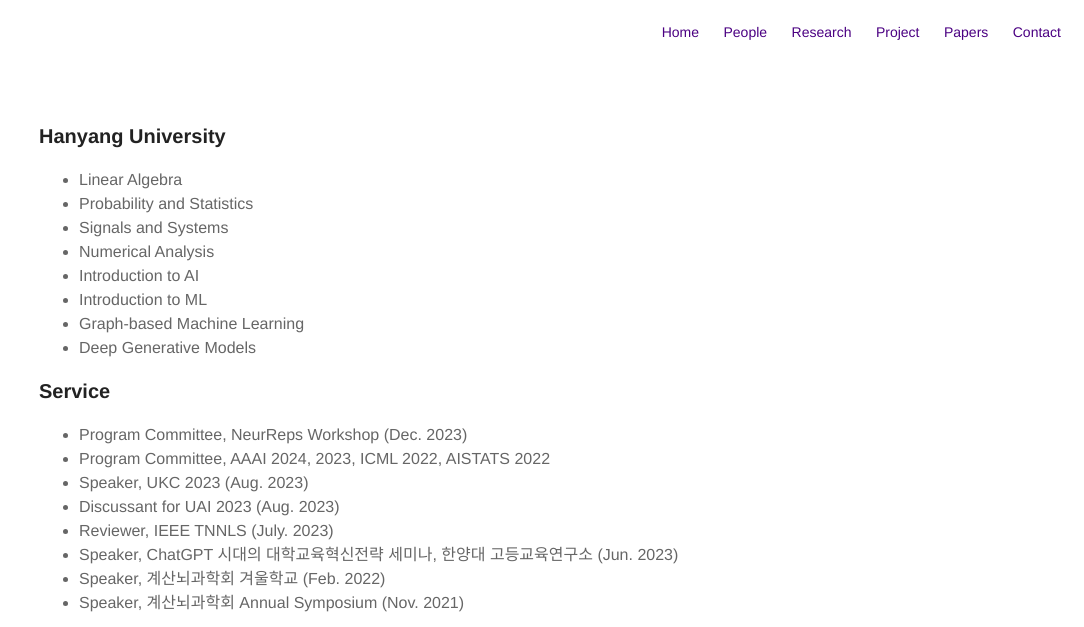
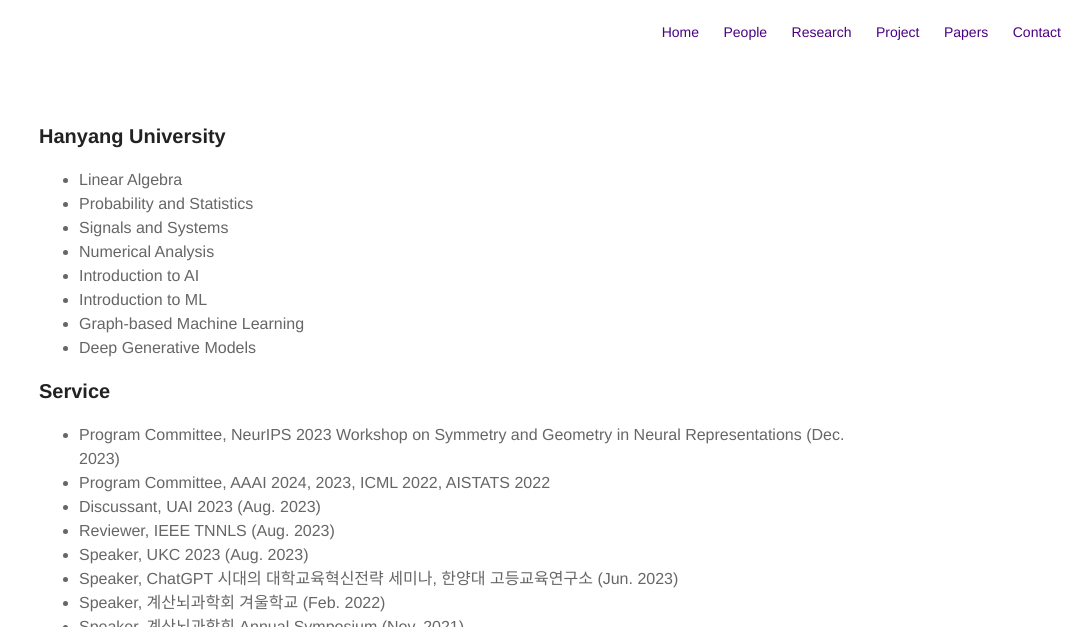
Before and after one commit to kijungyoon/kijungyoon.github.io, a Jekyll site: the page built from teaching.md, in a window 1280 px wide, cut to the strip 0-627 px from the top of the page. Shown: the whole strip, without its empty margins (196-1280 px from the left). Built offline with Jekyll 4.4.1, drawn with Linux system fonts in a browser that asks for light colours.

Commit message:
Update teaching.md

```diff
--- a/teaching.md
+++ b/teaching.md
@@ -17,11 +17,11 @@
 
 <h3>Service</h3>
 <ul>
-<li>Program Committee, NeurReps Workshop (Dec. 2023)</li>
+<li>Program Committee, NeurIPS 2023 Workshop on Symmetry and Geometry in Neural Representations (Dec. 2023)</li>
 <li>Program Committee, AAAI 2024, 2023, ICML 2022, AISTATS 2022</li>
+<li>Discussant, UAI 2023 (Aug. 2023)</li>
+<li>Reviewer, IEEE TNNLS (Aug. 2023)</li>
 <li>Speaker, UKC 2023 (Aug. 2023)</li>
-<li>Discussant for UAI 2023 (Aug. 2023)</li>
-<li>Reviewer, IEEE TNNLS (July. 2023)</li>
 <li>Speaker, ChatGPT 시대의 대학교육혁신전략 세미나, 한양대 고등교육연구소 (Jun. 2023)</li>
 <li>Speaker, 계산뇌과학회 겨울학교 (Feb. 2022)</li>
 <li>Speaker, 계산뇌과학회 Annual Symposium (Nov. 2021)</li>
```
